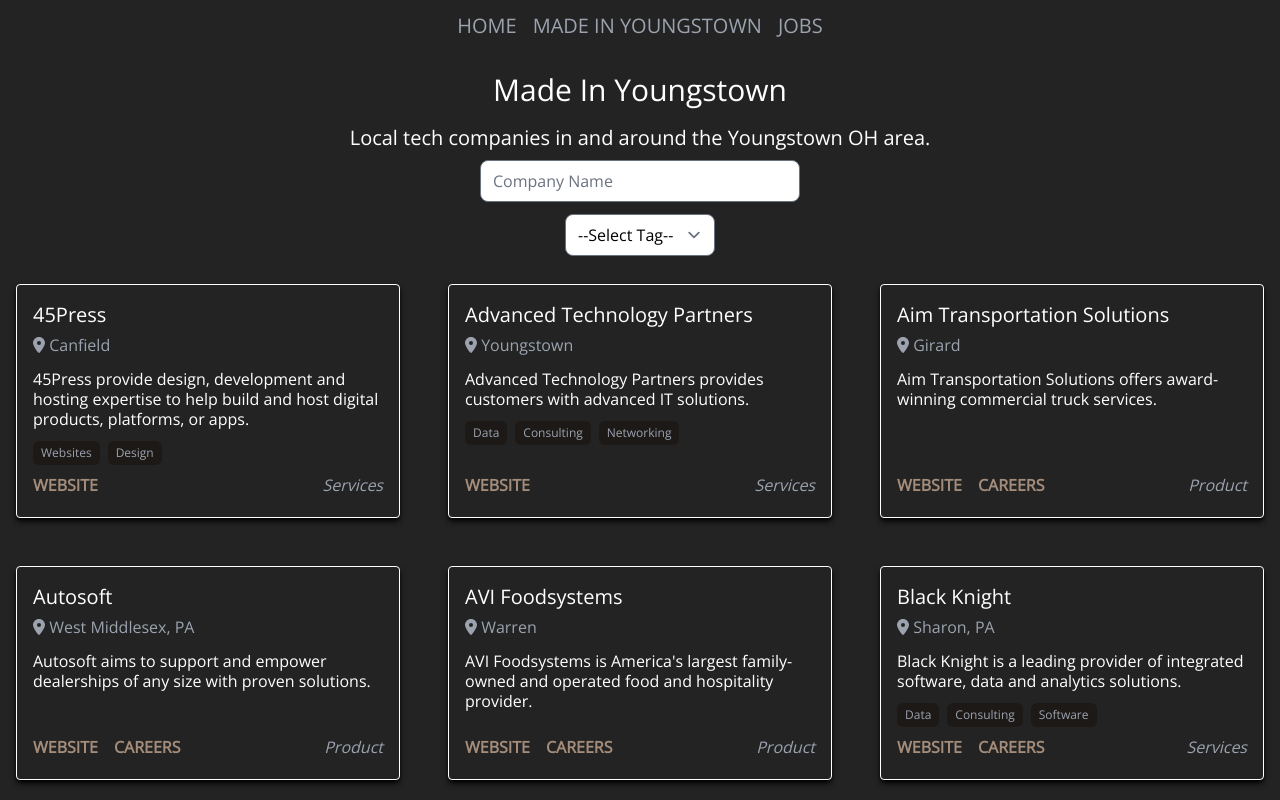
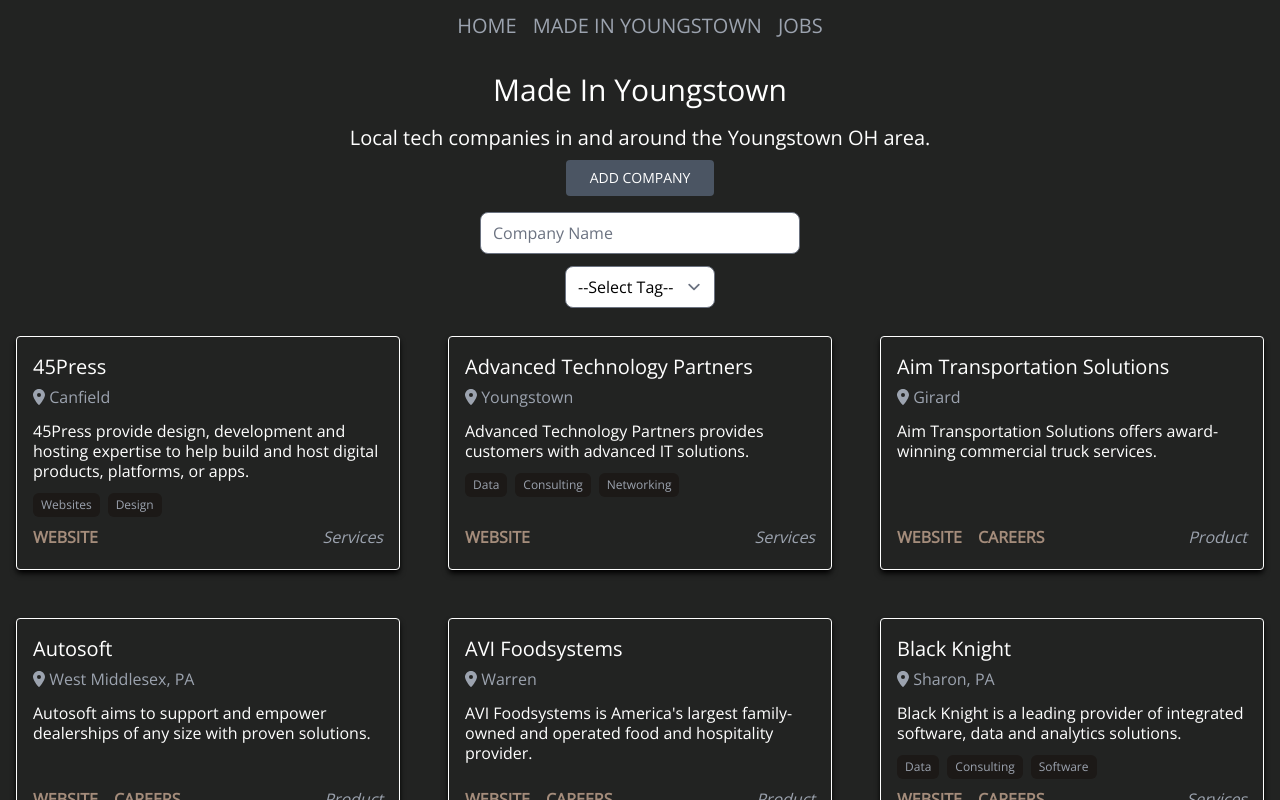
Before and after one commit to codeyoungstown/next-codeyoungstown.com, a Next.js app: page /made-in-youngstown in a window 1280 px wide. Shown: the top 800 px of the page. Built offline with nearby package versions, Linux system fonts and the light colour scheme.

Commit message:
changed suggestion form to "add company" form

```diff
--- a/components/SuggestChange.tsx
+++ b/components/AddCompanyForm.tsx
@@ -1,16 +1,17 @@
-export default function SuggestChange({ display, toggleClose }) {
+export default function AddCompanyForm({ display, toggleClose }) {
   return (
     <div
       className={`backdrop-blur-sm justify-center items-center ${display} overflow-x-hidden overflow-y-auto fixed inset-0 z-50 outline-none focus:outline-none`}
       aria-labelledby="Suggest A Change Form"
       aria-hidden="true"
     >
-      <div className="p-4 flex bg-white text-gray-800 rounded-lg sm:w-96">
+      <div className="p-4 flex bg-white text-gray-800 rounded-lg sm:w-[28rem] w-full mx-3">
         <div className="w-full">
-          <p className="text-xl">Suggest A Change</p>
+          <p className="text-xl">Add Company</p>
 
           <textarea
             className="bg-gray-200 rounded-md w-full min-h-[150px]"
+            placeholder="Don't see a company you think should be here? Let us know!"
             required
           />
           <div className="flex space-x-2">
--- a/pages/made-in-youngstown.tsx
+++ b/pages/made-in-youngstown.tsx
@@ -1,6 +1,6 @@
 import Layout from "../components/Layout";
 import Companies from "../components/Companies";
-import SuggestChange from "../components/SuggestChange";
+import AddCompanyForm from "../components/AddCompanyForm";
 import { useState } from "react";
 
 const pageDescription =
@@ -19,22 +19,22 @@ export default function MadeInYoungstown() {
     <Layout page="Made In Youngstown" description={pageDescription}>
       <h1 className="text-3xl p-2">Made In Youngstown</h1>
       <p className="sm:text-xl text-md p-2">{pageDescription}</p>
+      <ToggleCompanyForm toggle={toggleFormModal} />
+      <AddCompanyForm display={formVisibility} toggleClose={toggleFormModal} />
       <div className="flex justify-center">
         <Companies />
       </div>
-      <ToggleChangesForm toggle={toggleFormModal} />
-      <SuggestChange display={formVisibility} toggleClose={toggleFormModal} />
     </Layout>
   );
 }
 
-const ToggleChangesForm = ({ toggle }) => {
+const ToggleCompanyForm = ({ toggle }) => {
   return (
     <button
-      className="px-6 py-2 bg-gray-600 text-white text-sm uppercase rounded hover:bg-gray-700 hover:shadow-lg"
+      className="px-6 py-2 mb-4 bg-gray-600 text-white text-sm uppercase rounded hover:bg-gray-700 hover:shadow-lg"
       onClick={toggle}
     >
-      Suggest A Change
+      Add Company
     </button>
   );
 };
```
